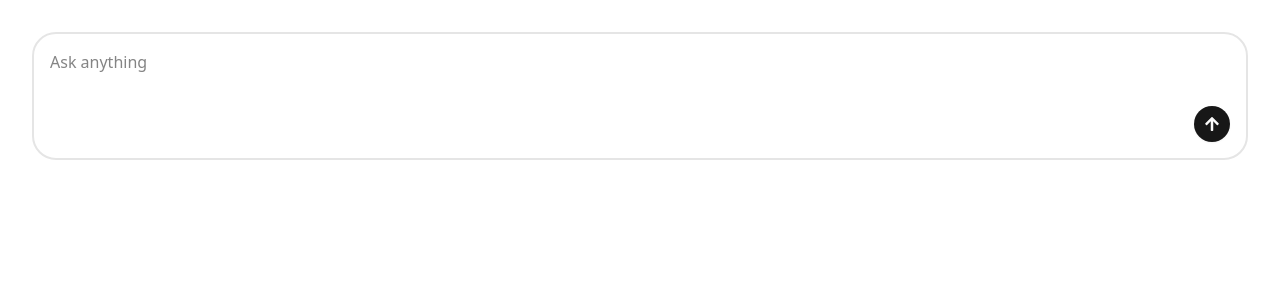
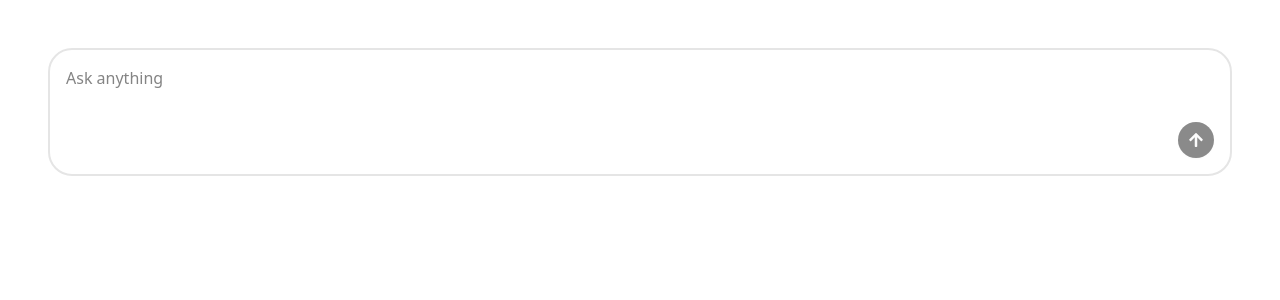
Before and after one commit to rickykiet83/ai-powered-app, a React (Vite) app in the folder packages/client/: page / in a window 1280 px wide. Shown: the top 300 px of the page. Built offline with nearby package versions, Linux system fonts and the light colour scheme.

Commit message:
Handling Form Submition

```diff
--- a/packages/client/package.json
+++ b/packages/client/package.json
@@ -17,6 +17,7 @@
     "lucide-react": "^0.542.0",
     "react": "^19.1.1",
     "react-dom": "^19.1.1",
+    "react-hook-form": "^7.62.0",
     "react-icons": "^5.5.0",
     "tailwind-merge": "^3.3.1",
     "tailwindcss": "^4.1.12"
--- a/packages/client/src/App.tsx
+++ b/packages/client/src/App.tsx
@@ -4,7 +4,7 @@ import ChatBot from './components/ChatBot';
 
 function App() {
   return (
-    <div className="">
+    <div className="p-4 h-screen w-full">
       <ChatBot />
     </div>
   );
--- a/packages/client/src/components/ChatBot.tsx
+++ b/packages/client/src/components/ChatBot.tsx
@@ -1,17 +1,51 @@
 import { Button } from './ui/button';
 import { FaArrowUp } from 'react-icons/fa';
+import type { KeyboardEvent } from 'react';
+import { useForm } from 'react-hook-form';
+
+type ChatFormData = {
+  prompt: string;
+};
+
 const ChatBot = () => {
+  const { register, handleSubmit, reset, formState } = useForm<ChatFormData>();
+
+  const submit = (data: ChatFormData) => {
+    console.log(data);
+    reset({ prompt: '' });
+  };
+
+  const handleKeyDown = (e: KeyboardEvent<HTMLFormElement>) => {
+    if (e.key === 'Enter' && !e.shiftKey) {
+      e.preventDefault();
+      handleSubmit(submit)();
+    }
+  };
+
   return (
-    <div className="flex flex-col gap-2 items-end border-2 p-4 rounded-3xl">
+    <form
+      onSubmit={handleSubmit(submit)}
+      onKeyDown={handleKeyDown}
+      className="flex flex-col gap-2 items-end border-2 p-4 rounded-3xl"
+    >
       <textarea
+        {...register('prompt', {
+          required: true,
+          validate: (data) => data.trim().length > 0,
+        })}
         placeholder="Ask anything"
         className="w-full border-0 focus:outline-0 resize-none"
+        autoFocus
         maxLength={1000}
       />
-      <Button className="rounded-full w-9 h-9">
+      <Button
+        disabled={!formState.isValid}
+        className="rounded-full w-9 h-9"
+        type="submit"
+      >
         <FaArrowUp />
       </Button>
-    </div>
+    </form>
   );
 };
 
```
Also changed, not shown: 1 other file (tests, documents, lock files or other folders).
